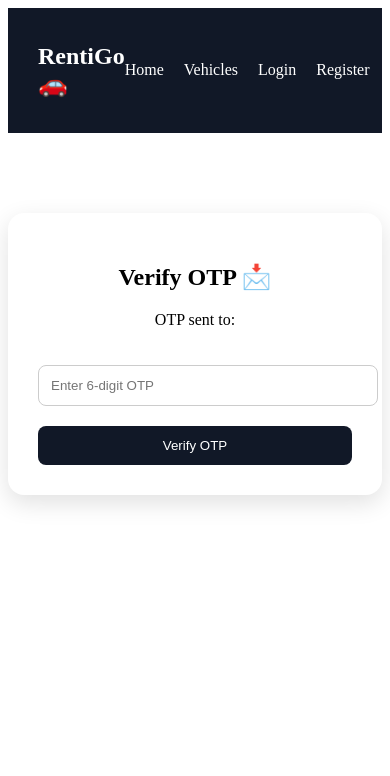
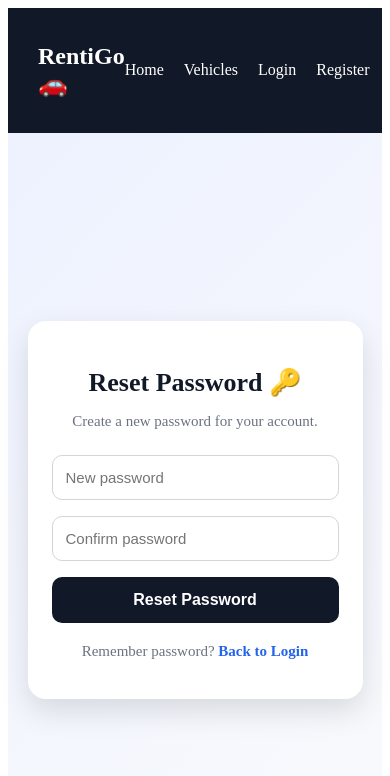
Before and after one commit to saikirangoud964/rentigo-vehicle-rental-system, a React app in the folder frontend/frontend/: page /verify-otp in a window 390 px wide. Shown: the top 776 px of the page. Built offline with nearby package versions, Linux system fonts and the light colour scheme; the HTML template or start-up script is replaced by a standard one.

Commit message:
Made verify OTP page responsive

```diff
--- a/frontend/frontend/src/pages/VerifyOTP.jsx
+++ b/frontend/frontend/src/pages/VerifyOTP.jsx
@@ -1,20 +1,33 @@
 import { useState } from "react";
-import { useNavigate } from "react-router-dom";
+import { useNavigate, Link } from "react-router-dom";
 import axios from "axios";
 
-function VerifyOTP() {
+function ResetPassword() {
   const navigate = useNavigate();
-  const [otp, setOtp] = useState("");
+
+  const [newPassword, setNewPassword] = useState("");
+  const [confirmPassword, setConfirmPassword] = useState("");
   const [loading, setLoading] = useState(false);
 
   const email = localStorage.getItem("resetEmail");
+  const otp = localStorage.getItem("resetOTP");
 
-  const verifyOTP = async (e) => {
+  const resetPassword = async (e) => {
     e.preventDefault();
 
-    if (!email) {
-      alert("Email not found. Please try again.");
+    if (!email || !otp) {
+      alert("Reset session expired. Please try again.");
       navigate("/forgot-password");
+      return;
+    }
+
+    if (newPassword.length < 5) {
+      alert("Password must be at least 5 characters");
+      return;
+    }
+
+    if (newPassword !== confirmPassword) {
+      alert("Passwords do not match");
       return;
     }
 
@@ -22,70 +35,134 @@ function VerifyOTP() {
       setLoading(true);
 
       await axios.post(
-        "https://rentigo-vehicle-rental-system.onrender.com/api/auth/verify-otp",
-        { email, otp },
+        "https://rentigo-vehicle-rental-system.onrender.com/api/auth/reset-password",
+        {
+          email,
+          otp,
+          newPassword,
+        },
       );
 
-      localStorage.setItem("resetOTP", otp);
+      localStorage.removeItem("resetEmail");
+      localStorage.removeItem("resetOTP");
 
-      alert("OTP verified successfully");
-      navigate("/reset-password");
+      alert("Password reset successful. Please login.");
+      navigate("/login");
     } catch (error) {
-      alert(error.response?.data?.message || "Invalid OTP");
+      alert(error.response?.data?.message || "Password reset failed");
     } finally {
       setLoading(false);
     }
   };
 
   return (
+    <div style={pageStyle}>
       <div style={cardStyle}>
-      <h2>Verify OTP 📩</h2>
-      <p>OTP sent to: {email}</p>
+        <h2 style={titleStyle}>Reset Password 🔑</h2>
 
-      <form onSubmit={verifyOTP}>
+        <p style={subtitleStyle}>Create a new password for your account.</p>
+
+        <form onSubmit={resetPassword}>
           <input
-          type="text"
-          placeholder="Enter 6-digit OTP"
-          value={otp}
-          onChange={(e) => setOtp(e.target.value)}
+            type="password"
+            placeholder="New password"
+            value={newPassword}
+            onChange={(e) => setNewPassword(e.target.value)}
+            required
+            style={inputStyle}
+          />
+
+          <input
+            type="password"
+            placeholder="Confirm password"
+            value={confirmPassword}
+            onChange={(e) => setConfirmPassword(e.target.value)}
             required
             style={inputStyle}
           />
 
           <button disabled={loading} style={btnStyle}>
-          {loading ? "Verifying..." : "Verify OTP"}
+            {loading ? "Resetting..." : "Reset Password"}
           </button>
         </form>
+
+        <p style={backTextStyle}>
+          Remember password?{" "}
+          <Link to="/login" style={linkStyle}>
+            Back to Login
+          </Link>
+        </p>
+      </div>
     </div>
   );
 }
 
+const pageStyle = {
+  minHeight: "calc(100vh - 90px)",
+  display: "flex",
+  justifyContent: "center",
+  alignItems: "center",
+  background: "linear-gradient(135deg, #eef2ff, #f8fafc)",
+  padding: "clamp(16px, 5vw, 30px)",
+  boxSizing: "border-box",
+};
+
 const cardStyle = {
+  width: "100%",
   maxWidth: "420px",
-  margin: "80px auto",
-  padding: "30px",
+  padding: "clamp(24px, 5vw, 35px)",
   background: "#fff",
-  borderRadius: "16px",
-  boxShadow: "0 8px 24px rgba(0,0,0,0.12)",
+  borderRadius: "18px",
+  boxShadow: "0 12px 30px rgba(0,0,0,0.12)",
   textAlign: "center",
+  boxSizing: "border-box",
+};
+
+const titleStyle = {
+  fontSize: "clamp(26px, 5vw, 30px)",
+  marginBottom: "10px",
+  color: "#111827",
+};
+
+const subtitleStyle = {
+  color: "#6b7280",
+  marginBottom: "25px",
+  fontSize: "clamp(15px, 2vw, 16px)",
 };
 
 const inputStyle = {
   width: "100%",
-  padding: "12px",
-  margin: "20px 0",
-  borderRadius: "8px",
-  border: "1px solid #ccc",
+  padding: "13px",
+  marginBottom: "16px",
+  borderRadius: "10px",
+  border: "1px solid #d1d5db",
+  fontSize: "15px",
+  outline: "none",
+  boxSizing: "border-box",
 };
 
 const btnStyle = {
   width: "100%",
-  padding: "12px",
+  padding: "14px",
   background: "#111827",
   color: "white",
   border: "none",
-  borderRadius: "8px",
+  borderRadius: "10px",
   cursor: "pointer",
+  fontSize: "16px",
+  fontWeight: "bold",
 };
 
-export default VerifyOTP;
+const backTextStyle = {
+  marginTop: "20px",
+  color: "#6b7280",
+  fontSize: "15px",
+};
+
+const linkStyle = {
+  color: "#2563eb",
+  textDecoration: "none",
+  fontWeight: "bold",
+};
+
+export default ResetPassword;
```
Lines whose indentation alone changed are shown as unchanged.
